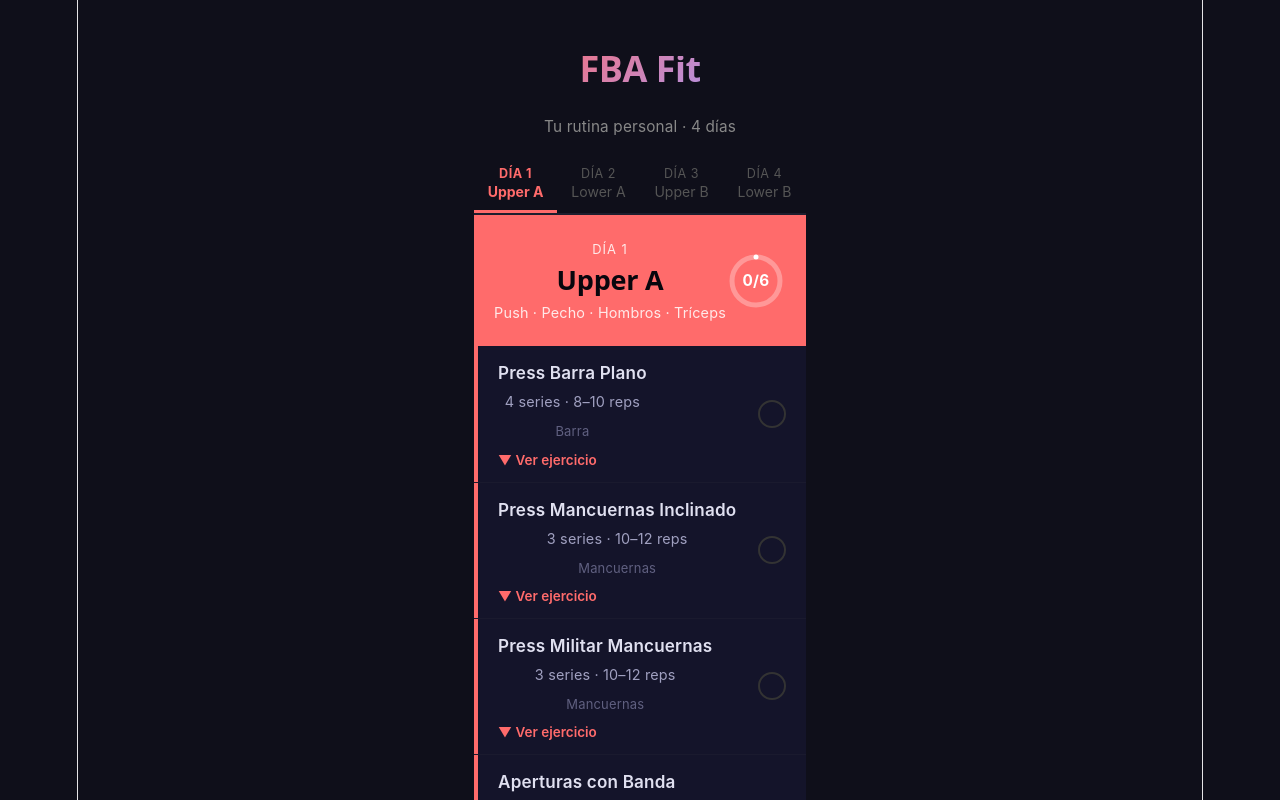
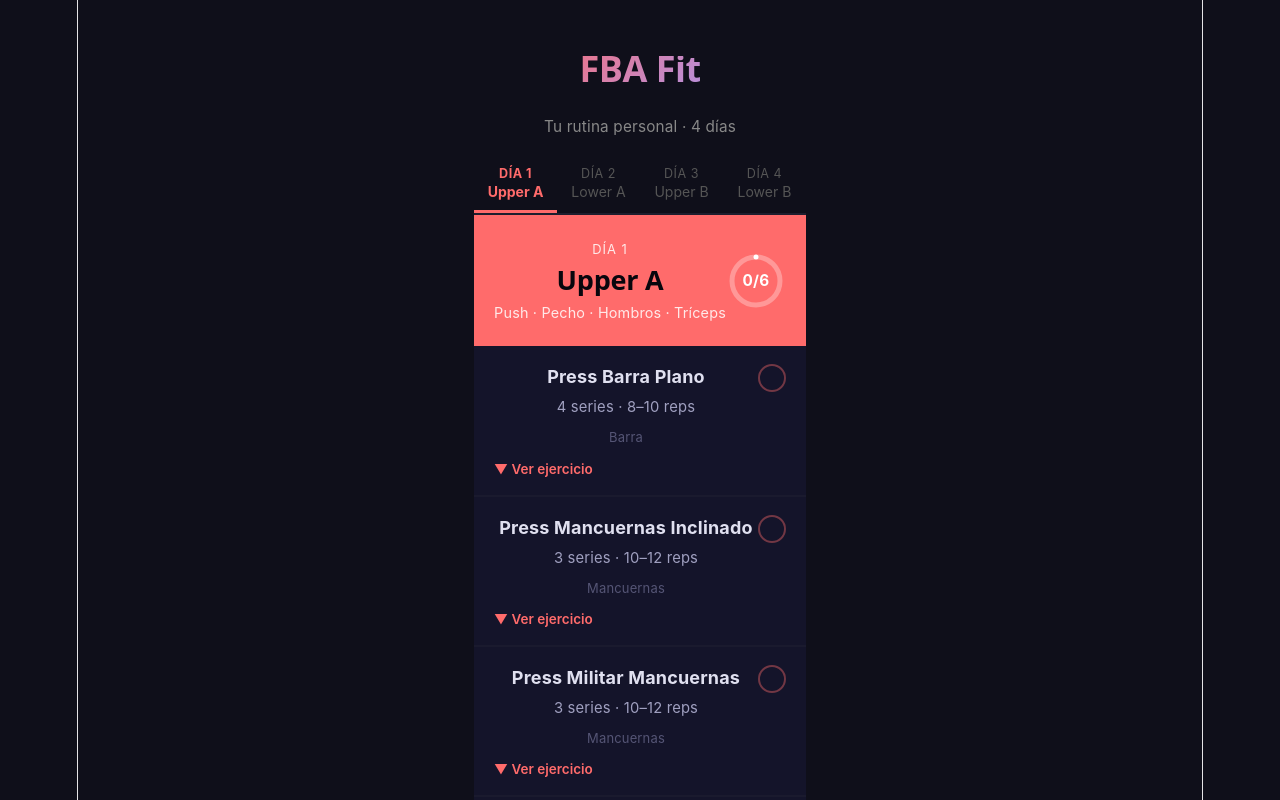
Before and after one commit to yahairaarroyo2-alt/Fabian, a React (Vite) app: page / in a window 1280 px wide. Shown: the top 800 px of the page. Built offline with nearby package versions, Linux system fonts and the light colour scheme.

Commit message:
Improve exercise card design to match cleaner aesthetic
Full-width images, better spacing, accent-colored check circle,
and removed left border in favor of bottom separator.

https://claude.ai/code/session_01EPDcyKqPQRoMNFUK3meBdU

```diff
--- a/src/App.css
+++ b/src/App.css
@@ -129,38 +129,40 @@ button { cursor: pointer; border: none; background: none; font-family: inherit;
 /* ─── Exercise Card ─────────────────────────────────────────── */
 .exercise-card {
   display: flex;
-  align-items: center;
+  align-items: flex-start;
   justify-content: space-between;
-  padding: 14px 20px;
+  padding: 18px 20px;
   background: #14142a;
   cursor: pointer;
   transition: background 0.15s;
   user-select: none;
+  border-bottom: 1px solid #1a1a2e;
 }
 .exercise-card:active { background: #1c1c35; }
-.exercise-card.done { opacity: 0.5; }
+.exercise-card.done { opacity: 0.45; }
 .exercise-card.done .exercise-name { text-decoration: line-through; }
 
 .exercise-info {
   display: flex;
   flex-direction: column;
-  gap: 3px;
+  gap: 4px;
+  flex: 1;
 }
 
 .exercise-name {
-  font-size: 0.95rem;
-  font-weight: 600;
+  font-size: 1rem;
+  font-weight: 700;
   color: #e0e0f0;
 }
 
 .exercise-meta {
-  font-size: 0.8rem;
+  font-size: 0.82rem;
   color: #a0a0c0;
 }
 
 .exercise-equipment {
   font-size: 0.72rem;
-  color: #606080;
+  color: #555575;
 }
 
 .exercise-img-btn {
@@ -168,17 +170,17 @@ button { cursor: pointer; border: none; background: none; font-family: inherit;
   font-weight: 600;
   background: none;
   border: none;
-  padding: 4px 0 0;
+  padding: 6px 0 0;
   cursor: pointer;
   text-align: left;
 }
 
 .exercise-gif {
   width: 100%;
-  max-width: 280px;
-  border-radius: 10px;
-  margin-top: 8px;
+  border-radius: 12px;
+  margin-top: 12px;
   display: block;
+  object-fit: cover;
 }
 
 .exercise-check {
--- a/src/components/ExerciseCard.jsx
+++ b/src/components/ExerciseCard.jsx
@@ -11,7 +11,6 @@ export default function ExerciseCard({ exercise, checked, onToggle, accentColor
   return (
     <div
       className={`exercise-card ${checked ? "done" : ""}`}
-      style={{ borderLeft: `4px solid ${accentColor}` }}
       onClick={onToggle}
     >
       <div className="exercise-info">
@@ -38,7 +37,10 @@ export default function ExerciseCard({ exercise, checked, onToggle, accentColor
           />
         )}
       </div>
-      <div className={`exercise-check ${checked ? "checked" : ""}`}>
+      <div
+        className={`exercise-check ${checked ? "checked" : ""}`}
+        style={checked ? { background: accentColor, borderColor: accentColor } : { borderColor: accentColor + "66" }}
+      >
         {checked ? "✓" : ""}
       </div>
     </div>
```
